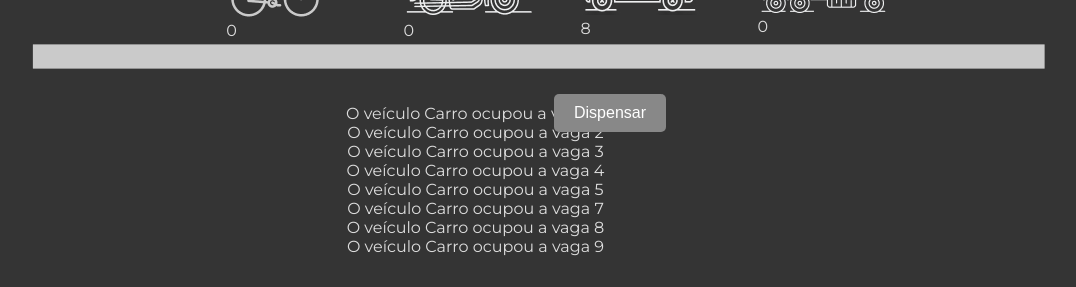
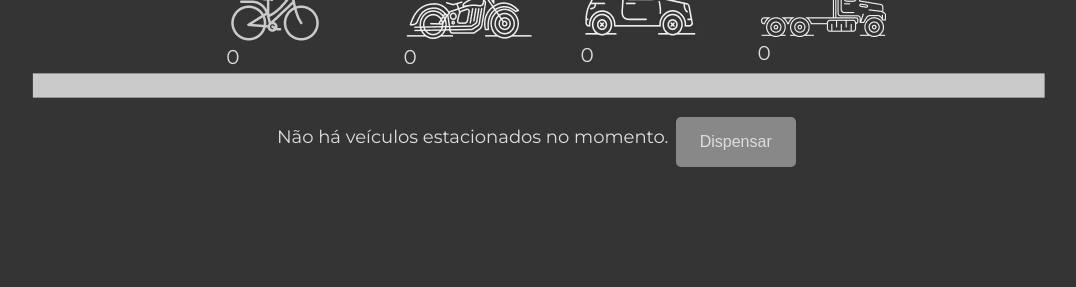
Before and after one commit to RenatoWlk/ProjetoIntegradorV, a Flask app: page / in a window 1280 px wide. Shown: the part 525-812 px from the top of the page, without its empty margins (101-1177 px from the left). After the commit the page ends 692 px from the top, so only its background shows below. Run offline with Flask 3, Linux system fonts and the light colour scheme.

Commit message:
Melhorias na tela principal e em todos os códigos

```diff
--- a/app.py
+++ b/app.py
@@ -23,28 +23,30 @@ def dados_yolo():
 
 @app.route('/process_video', methods=['POST'])
 def process_video():
-    video = cv2.VideoCapture(VIDEO_PATH)
     with open(CLASSES_PATH, "r") as classes_file:
         class_list_str = classes_file.read().split("\n")
-    ret = True
 
-    while ret:
-        ret, frame = video.read()
-        if not ret:
-            break
+    while True:
+        video = cv2.VideoCapture(VIDEO_PATH)
+        ret = True
 
-        # processed_frame = basic.process_frame(frame, class_list_str)
-        processed_frame = testcount.process_frame(frame, class_list_str)
-        # basic.draw_area(processed_frame)
-        # testcount.draw_area(processed_frame)
+        while ret:
+            ret, frame = video.read()
+            if not ret:
+                break
 
-        _, jpeg = cv2.imencode('.jpg', processed_frame)
-        frame_bytes = jpeg.tobytes()
+            # processed_frame = basic.process_frame(frame, class_list_str)
+            processed_frame = testcount.process_frame(frame, class_list_str)
+            # basic.draw_area(processed_frame)
+            # testcount.draw_area(processed_frame)
 
-        yield (b'--frame\r\n'
-               b'Content-Type: image/jpeg\r\n\r\n' + frame_bytes + b'\r\n')
+            _, jpeg = cv2.imencode('.jpg', processed_frame)
+            frame_bytes = jpeg.tobytes()
 
-    video.release()
+            yield (b'--frame\r\n'
+                b'Content-Type: image/jpeg\r\n\r\n' + frame_bytes + b'\r\n')
+
+        video.release()
 
 @app.route('/video_feed')
 def video_feed():
--- a/static/css/style.css
+++ b/static/css/style.css
@@ -1,18 +1,34 @@
+/* VARIÁVEIS PARA CORES E TAMANHOS */
+:root {
+    --primary-color: #343434;
+    --secondary-color: #888;
+    --highlight-color: #ddd;
+    --border-color: #000;
+    --font-family: "Montserrat", sans-serif;
+    --font-size-small: 16px;
+    --font-size-medium: 18px;
+    --font-size-large: 20px;
+    --padding-small: 10px;
+    --padding-medium: 20px;
+    --padding-large: 50px;
+}
+
 /* ESTILO GERAL */
 body {
-    font-family: "Montserrat", sans-serif;
+    font-family: var(--font-family);
     margin: 0;
     padding: 0;
-    background-color: #343434;
+    background-color: var(--primary-color);
+    color: var(--highlight-color);
 }
 
 /* HEADER */
 header {
-    background-color: #343434;
+    background-color: var(--primary-color);
     display: flex;
     align-items: center;
     justify-content: center;
-    border-bottom: 2px solid #000;
+    border-bottom: 2px solid var(--border-color);
 }
 
 header img {
@@ -84,72 +96,60 @@ h1 {
     margin: 0 1%;
 }
 
-.parking-lot-image-part > p{
-    color: #ddd;
-    font-size: 16px;
+.parking-lot-image-part > p {
+    font-size: var(--font-size-large);
     text-align: center;
     margin: 0 1%;
     display: inline-flex;
 }
 
-#user-icon {
-    display: flex;
-    width: 100px;
-    height: 100px;
-    top: 60%;
-    right: 0;
-}
-
-/* RODAPÉ */
-footer {
-    background-color: #343434;
-}
-
-.console-data {
-  position: relative;
-  margin-bottom: 10px;
-}
-
-.console-data p {
-    color: #ddd;
-    font-size: 16px;
-    text-align: center;
-    margin-right:10%;
-    padding: 10px;
-    border: -1px solid #343434;
-    border-radius: 5px;
-}
-
-.dispense-button {
-    position: absolute;
-    right: 0;
-    top: 0;
-    z-index: 1;
-    margin-right: 40%;
-    background-color: #888;
-    border: none;
-    color: white;
-    padding: 10px 20px;
-    text-align: center;
-    text-decoration: none;
-    display: inline-block;
-    font-size: 16px;
-    cursor: pointer;
-    border-radius: 5px;
-}
-
-.dispense-button:hover {
-    background-color: #ddd;
-}
-
-.console-container{
-    padding: 0px;
-    border: 5px solid #343434;
-    border-radius: 5px;
-}
-
+/* BARRA SEPARAR */
 .barra-separar-container {
     display: flex;
     justify-content: center;
     align-items: center;
 }
+
+/* CONSOLE */
+footer {
+    background-color: var(--primary-color);
+}
+
+.console-container {
+    display: flex;
+    flex-direction: row;
+    flex-grow: 1;
+    justify-content: center;
+    border: 5px solid var(--primary-color);
+    border-radius: 5px;
+    margin-bottom: var(--padding-small);
+}
+
+#console-data-txt {
+    min-width: 23%;
+    font-size: var(--font-size-medium);
+    text-align: left;
+    border: 1px solid var(--primary-color);
+    border-radius: 5px;
+}
+
+.dispense-button {
+    width: 120px;
+    height: 50px;
+    margin: var(--padding-small) 0.5%;
+    background-color: var(--secondary-color);
+    border: none;
+    color: var(--highlight-color);
+    padding: var(--padding-small) var(--padding-medium);
+    text-align: center;
+    text-decoration: none;
+    font-size: var(--font-size-small);
+    cursor: pointer;
+    border-radius: 5px;
+    transition: background-color 0.3s ease;
+}
+
+.dispense-button:hover {
+    background-color: var(--highlight-color);
+    color: var(--primary-color);
+}
--- a/static/script.js
+++ b/static/script.js
@@ -1,8 +1,25 @@
+const TOTAL_PARKING_SPOTS = 12;
+const UPDATE_INTERVAL = 1000; // Tempo em ms
+let refreshIntervalId;
+
+function startVideo(){
+    fetch('/process_video')
+        .then(() => {
+            loadYoloData();
+            refreshIntervalId = setInterval(loadYoloData, UPDATE_INTERVAL);
+        })
+        .catch(error => console.error('Erro ao carregar o vídeo: ', error));
+}
+
+function stopVideo(){
+    clearInterval(refreshIntervalId)
+}
+
 function loadYoloData(){
     fetch('/dados_yolo')
         .then(response => response.json())
-        .then(data => processData(data))
-        .catch(error => console.error('Erro ao carregar os dados do YOLO:', error));
+        .then(processData)
+        .catch(error => console.error('Erro ao carregar os dados do YOLO: ', error));
 }
 
 function processData(data){
@@ -10,7 +27,7 @@ function processData(data){
     let totalMotorcycle = 0;
     let totalCar = 0;
     let totalTruck = 0;
-    let available = 12;
+    let available = TOTAL_PARKING_SPOTS;
     let occupied = 0;
     let consoleData = [];
 
@@ -26,8 +43,8 @@ function processData(data){
             available--;
             occupied++;
 
-            vehicle = getVehicle(bicycle, motorcycle, car)
-            areaNumber = area.substring(4)
+            const vehicle = getVehicle(bicycle, motorcycle, car)
+            const areaNumber = area.substring(4)
             consoleData.push(`O veículo ${vehicle} ocupou a vaga ${areaNumber}`);
         }
     }
@@ -37,18 +54,10 @@ function processData(data){
 }
 
 function getVehicle(bicycle, motorcycle, car){
-    if(car === 1){
-        return "Carro"
-    }
-    else if(motorcycle === 1){
-        return "Moto"
-    }
-    else if(bicycle === 1){
-        return "Bicicleta"
-    }
-    else{
-        return "Caminhão"
-    }
+    if (car === 1) return "Carro";
+    if (motorcycle === 1) return "Moto";
+    if (bicycle === 1) return "Bicicleta";
+    return "Caminhão";
 }
 
 function updateElements(bicycle, motorcycle, car, truck, available, occupied){
@@ -61,22 +70,21 @@ function updateElements(bicycle, motorcycle, car, truck, available, occupied){
 }
 
 function updateConsole(consoleData){
-    if(consoleData.length === 0){
-        clearConsole("Não há veículos estacionados no momento.")
-        return
-    }
-    else{
-        const consoleDataTxt = document.getElementById("console-data-txt");
+    const consoleDataTxt = document.getElementById("console-data-txt");
+    if (consoleData.length === 0) {
+        clearConsole("Não há veículos estacionados no momento.");
+    } else {
         consoleDataTxt.innerText = consoleData.join("\n");
     }
 }
 
 function clearConsole(message){
-    const consoleDataTxt = document.getElementById("console-data-txt");
-    consoleDataTxt.innerText = message.toString()
+    document.getElementById("console-data-txt").innerText = message.toString();
 }
 
-/*
+window.onload = startVideo;
+
+/* FUNÇÃO loadYoloData PARA SOMENTE UMA ÁREA NO ESTACIONAMENTO
 function loadYoloData() {
     fetch('/dados_yolo')
         .then(response => response.json())
@@ -90,23 +98,3 @@ function loadYoloData() {
         .catch(error => console.error('Erro ao carregar dados do YOLO:', error))
 }
 */
-
-let refreshIntervalId;
-
-function startVideo(){
-    fetch('/process_video')
-        .then(() => {
-            loadYoloData();
-            refreshIntervalId = setInterval(loadYoloData, 1000);
-        })
-        .catch(error => console.error('Erro ao carregar o vídeo:', error));
-}
-
-// Precisa implementar um jeito de usar isso para parar de puxar os dados do yolo quando não tiver tocando o "vídeo"
-function stopVideo(){
-    clearInterval(refreshIntervalId)
-}
-
-window.onload = function(){
-    startVideo();
-};
--- a/templates/frontend/dados_yolo.json
+++ b/templates/frontend/dados_yolo.json
@@ -1 +1 @@
-{"area1": {"bicycle": 0, "motorcycle": 0, "car": 0, "truck": 0, "occupied": 0}, "area2": {"bicycle": 0, "motorcycle": 0, "car": 1, "truck": 0, "occupied": 1}, "area3": {"bicycle": 0, "motorcycle": 0, "car": 1, "truck": 0, "occupied": 1}, "area4": {"bicycle": 0, "motorcycle": 0, "car": 1, "truck": 0, "occupied": 1}, "area5": {"bicycle": 0, "motorcycle": 0, "car": 1, "truck": 0, "occupied": 1}, "area6": {"bicycle": 0, "motorcycle": 0, "car": 0, "truck": 0, "occupied": 0}, "area7": {"bicycle": 0, "motorcycle": 0, "car": 1, "truck": 0, "occupied": 1}, "area8": {"bicycle": 0, "motorcycle": 0, "car": 1, "truck": 0, "occupied": 1}, "area9": {"bicycle": 0, "motorcycle": 0, "car": 1, "truck": 0, "occupied": 1}, "area10": {"bicycle": 0, "motorcycle": 0, "car": 0, "truck": 0, "occupied": 0}, "area11": {"bicycle": 0, "motorcycle": 0, "car": 1, "truck": 0, "occupied": 1}, "area12": {"bicycle": 0, "motorcycle": 0, "car": 0, "truck": 0, "occupied": 0}}
+{"area1": {"bicycle": 0, "motorcycle": 0, "car": 0, "truck": 0, "occupied": 0}, "area2": {"bicycle": 0, "motorcycle": 0, "car": 0, "truck": 0, "occupied": 0}, "area3": {"bicycle": 0, "motorcycle": 0, "car": 0, "truck": 0, "occupied": 0}, "area4": {"bicycle": 0, "motorcycle": 0, "car": 0, "truck": 0, "occupied": 0}, "area5": {"bicycle": 0, "motorcycle": 0, "car": 0, "truck": 0, "occupied": 0}, "area6": {"bicycle": 0, "motorcycle": 0, "car": 0, "truck": 0, "occupied": 0}, "area7": {"bicycle": 0, "motorcycle": 0, "car": 0, "truck": 0, "occupied": 0}, "area8": {"bicycle": 0, "motorcycle": 0, "car": 0, "truck": 0, "occupied": 0}, "area9": {"bicycle": 0, "motorcycle": 0, "car": 0, "truck": 0, "occupied": 0}, "area10": {"bicycle": 0, "motorcycle": 0, "car": 0, "truck": 0, "occupied": 0}, "area11": {"bicycle": 0, "motorcycle": 0, "car": 0, "truck": 0, "occupied": 0}, "area12": {"bicycle": 0, "motorcycle": 0, "car": 0, "truck": 0, "occupied": 0}}
--- a/templates/frontend/tela.html
+++ b/templates/frontend/tela.html
@@ -16,54 +16,62 @@
 
       <div class="right-images">
         <img src="{{ url_for('static', filename='imagens/pedestre-icone.png') }}" alt="Imagem pedestre">
-        <img src="{{ url_for('static', filename='imagens/bicicleta-icone.png') }}" alt="Imagem sinal de trânsito">
-        <img src="{{ url_for('static', filename='imagens/onibus-icone.png') }}" alt="Imagem sinal de pare">
-        <img src="{{ url_for('static', filename='imagens/caminhao-icone.png') }}" alt="Imagem semáforo">
+        <img src="{{ url_for('static', filename='imagens/bicicleta-icone.png') }}" alt="Imagem bicicleta">
+        <img src="{{ url_for('static', filename='imagens/onibus-icone.png') }}" alt="Imagem ônibus">
+        <img src="{{ url_for('static', filename='imagens/caminhao-icone.png') }}" alt="Imagem caminhão">
       </div>
 
       <div class="title">
-        <h1>Monitoramento de estacionamento</h1>
+        <h1>Monitoramento de Estacionamento</h1>
       </div>
 
       <div class="left-images">
-        <img src="{{ url_for('static', filename='imagens/E-icone.png') }}" alt="Imagem bicicleta">
-        <img src="{{ url_for('static', filename='imagens/buzina-icone.png') }}" alt="Imagem estacionamento caminhão">
-        <img src="{{ url_for('static', filename='imagens/velmax-icone.png') }}" alt="Imagem estacionamento">
-        <img src="{{ url_for('static', filename='imagens/Pare-icone.png') }}" alt="Imagem proibido estacionar">
+        <img src="{{ url_for('static', filename='imagens/E-icone.png') }}" alt="Imagem estacionar">
+        <img src="{{ url_for('static', filename='imagens/buzina-icone.png') }}" alt="Imagem buzina">
+        <img src="{{ url_for('static', filename='imagens/velmax-icone.png') }}" alt="Imagem velocidade máxima">
+        <img src="{{ url_for('static', filename='imagens/Pare-icone.png') }}" alt="Imagem pare">
       </div>
 
     </header>
 
     <main>
 
-      <div class="videos">
-        <div class="available">
+      <div class="videos-container">
+        <div class="videos-text">
           <h2 id="available-text">Livres: 12</h2>
-          <img id="available-video" src="{{ url_for('video_feed') }}" alt="Vídeo Disponível">
+          <h2 id="occupied-text">Ocupadas: 0</h2>
         </div>
-        <div class="occupied">
-          <h2 id="occupied-text">Ocupadas: 0</h2>
-          <img id="occupied-video" src="{{ url_for('video_feed') }}" alt="Vídeo Ocupado">
+        <div class="videos">
+          <img id="video-1" src="{{ url_for('video_feed') }}" alt="Vídeo">
         </div>
       </div>
 
       <div class="parking-lot-image-container">
-        <div class="parking-lot-image-part"><img src="{{ url_for('static', filename='imagens/BicicletaPark.png') }}" alt=""><p id="bicycle">Dados 1</p></div>
-        <div class="parking-lot-image-part"><img src="{{ url_for('static', filename='imagens/motocicletaPark.png') }}"><p id="motorcycle">Dados 2</p></div>
-        <div class="parking-lot-image-part"><img src="{{ url_for('static', filename='imagens/carroPark.png') }}"><p id="car">Dados 3</p></div>
-        <div class="parking-lot-image-part"><img src="{{ url_for('static', filename='imagens/caminhaoPark.png') }}"><p id="truck">Dados 4</p></div>
-
+        <div class="parking-lot-image-part">
+          <img src="{{ url_for('static', filename='imagens/BicicletaPark.png') }}" alt="Imagem bicicleta dados">
+          <p id="bicycle">Dados 1</p>
+        </div>
+        <div class="parking-lot-image-part">
+          <img src="{{ url_for('static', filename='imagens/motocicletaPark.png') }}" alt="Imagem motocicleta dados">
+          <p id="motorcycle">Dados 2</p>
+        </div>
+        <div class="parking-lot-image-part">
+          <img src="{{ url_for('static', filename='imagens/carroPark.png') }}" alt="Imagem carro dados">
+          <p id="car">Dados 3</p>
+        </div>
+        <div class="parking-lot-image-part">
+          <img src="{{ url_for('static', filename='imagens/caminhaoPark.png') }}" alt="Imagem caminhão dados">
+          <p id="truck">Dados 4</p>
+        </div>
       </div>
 
       <div class="barra-separar-container">
-        <img id="barra-separar" src="{{ url_for('static', filename='imagens/barra-separar.png') }}" alt="">
+        <img id="barra-separar" src="{{ url_for('static', filename='imagens/barra-separar.png') }}" alt="Barra">
       </div>
 
       <div class="console-container">
-        <div class="console-data">
-          <p id="console-data-txt">Console Data 1</p>
-          <button class="dispense-button" id="dispense-button" onclick="clearConsole('')">Dispensar</button>
-        </div>
+        <p id="console-data-txt">Console Data</p>
+        <button class="dispense-button" id="dispense-button" onclick="clearConsole('')">Dispensar</button>
       </div>
 
     </main>
```
Also changed, not shown: other parts of static/css/style.css (+17 -21 lines), templates/YOLOV8/testcount.py (+18 -21 lines).
